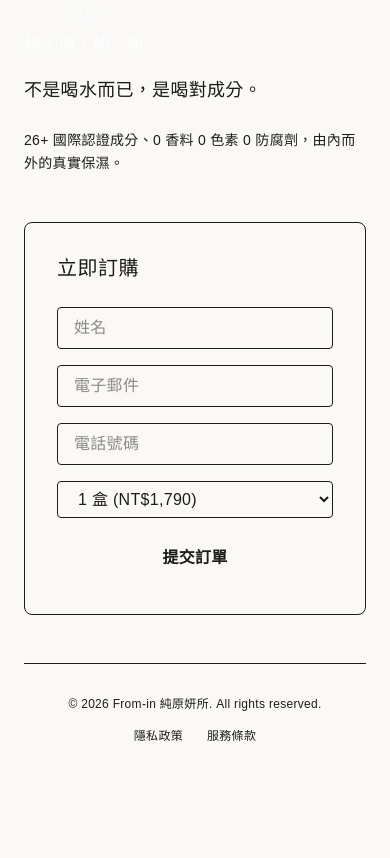
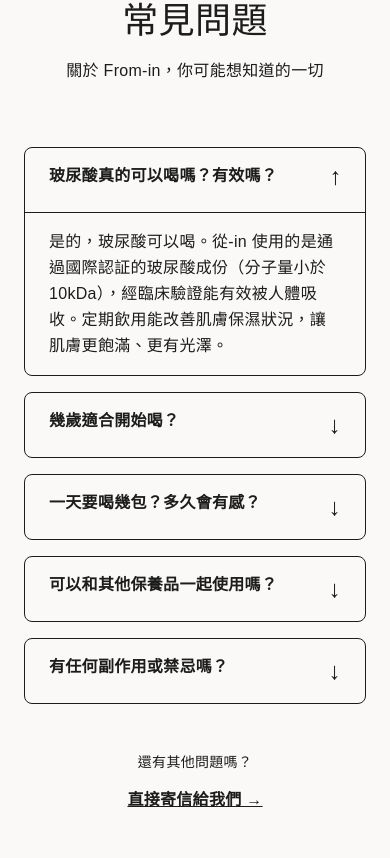
Before and after one commit to flomiocean-hub/from-in, a Next.js app: page / in a window 390 px wide. Shown: the part 3966-4824 px from the top of the page. Before the commit the page ends 4774 px from the top, so only its background shows below. Built offline with nearby package versions, Linux system fonts and the light colour scheme.

Commit message:
feat: add FAQ section with 5 common questions

```diff
--- a/app/page.tsx
+++ b/app/page.tsx
@@ -3,6 +3,7 @@ import HeroSection from "@/components/HeroSection";
 import BrandBeliefSection from "@/components/BrandBeliefSection";
 import ProductSection from "@/components/ProductSection";
 import IngredientsSection from "@/components/IngredientsSection";
+import FAQSection from "@/components/FAQSection";
 import Footer from "@/components/Footer";
 
 export default function Home() {
@@ -14,6 +15,7 @@ export default function Home() {
         <BrandBeliefSection />
         <ProductSection />
         <IngredientsSection />
+        <FAQSection />
       </main>
       <Footer />
     </div>
--- /dev/null
+++ b/components/FAQSection.tsx
@@ -0,0 +1,111 @@
+'use client'
+
+import { useState } from 'react'
+import { motion } from 'framer-motion'
+
+export default function FAQSection() {
+  const [openFaq, setOpenFaq] = useState<number | null>(0)
+
+  const faqs = [
+    {
+      q: '玻尿酸真的可以喝嗎？有效嗎？',
+      a: '是的，玻尿酸可以喝。從-in 使用的是通過國際認証的玻尿酸成份（分子量小於10kDa），經臨床驗證能有效被人體吸收。定期飲用能改善肌膚保濕狀況，讓肌膚更飽滿、更有光澤。',
+    },
+    {
+      q: '幾歲適合開始喝？',
+      a: '18 歲以上都適合喝。特別推薦給：經常熬夜、對著螢幕工作的人；常吹冷氣、日曬者；追求肌膚飽水度的年輕上班族；以及想維持肌膚彈性的成熟肌膚人士。',
+    },
+    {
+      q: '一天要喝幾包？多久會有感？',
+      a: '建議每天喝 1–2 包（早晚各一包）。大多數使用者在 2–4 週內能感受到肌膚飽水度提升，4–8 週後效果更明顯（因人而異）。持續飲用效果更佳。',
+    },
+    {
+      q: '可以和其他保養品一起使用嗎？',
+      a: '可以。From-in 是內服玻尿酸飲品，與外用保養品互補。建議配合日常保濕乳液、精華液一起使用，由內而外雙重補水效果更好。',
+    },
+    {
+      q: '有任何副作用或禁忌嗎？',
+      a: '從-in 採用純淨配方，無香料、無色素、無防腐劑。一般無副作用，但如果對玻尿酸或任何成分過敏，建議先諮詢醫生。孕婦及哺乳期間建議先詢問醫師。',
+    },
+  ]
+
+  return (
+    <section id="faq" className="py-20 md:py-32 bg-cream">
+      <div className="max-w-4xl mx-auto px-6">
+        <motion.div
+          initial={{ opacity: 0, y: 20 }}
+          whileInView={{ opacity: 1, y: 0 }}
+          transition={{ duration: 0.8 }}
+          className="text-center mb-16"
+        >
+          <h2 className="heading-lg text-dark-gray font-cormorant font-light mb-4">
+            常見問題
+          </h2>
+          <p className="text-mid-gray font-noto-serif-tc">
+            關於 From-in，你可能想知道的一切
+          </p>
+        </motion.div>
+
+        <motion.div
+          initial={{ opacity: 0, y: 20 }}
+          whileInView={{ opacity: 1, y: 0 }}
+          transition={{ duration: 0.8 }}
+          className="space-y-4"
+        >
+          {faqs.map((faq, index) => (
+            <div
+              key={index}
+              className="border border-border-light rounded-lg overflow-hidden hover:border-rose-gold transition-colors duration-300"
+            >
+              <button
+                onClick={() => setOpenFaq(openFaq === index ? null : index)}
+                className="w-full px-6 py-4 flex items-start justify-between gap-4 hover:bg-light-rice transition-colors duration-300"
+              >
+                <span className="text-left text-dark-gray font-semibold font-noto-serif-tc">
+                  {faq.q}
+                </span>
+                <span
+                  className={`text-2xl text-rose-gold flex-shrink-0 transition-transform duration-300 ${
+                    openFaq === index ? 'rotate-180' : ''
+                  }`}
+                >
+                  ↓
+                </span>
+              </button>
+
+              {openFaq === index && (
+                <motion.div
+                  initial={{ opacity: 0, height: 0 }}
+                  animate={{ opacity: 1, height: 'auto' }}
+                  transition={{ duration: 0.3 }}
+                  className="border-t border-border-light bg-light-rice px-6 py-4"
+                >
+                  <p className="text-mid-gray font-noto-serif-tc leading-relaxed">
+                    {faq.a}
+                  </p>
+                </motion.div>
+              )}
+            </div>
+          ))}
+        </motion.div>
+
+        <motion.div
+          initial={{ opacity: 0, y: 20 }}
+          whileInView={{ opacity: 1, y: 0 }}
+          transition={{ duration: 0.8 }}
+          className="mt-12 text-center"
+        >
+          <p className="text-mid-gray text-sm font-noto-serif-tc mb-4">
+            還有其他問題嗎？
+          </p>
+          <a
+            href="mailto:info@from-in.com.tw"
+            className="text-rose-gold hover:text-dark-gray transition-colors duration-300 font-semibold underline"
+          >
+            直接寄信給我們 →
+          </a>
+        </motion.div>
+      </div>
+    </section>
+  )
+}
--- a/components/Navbar.tsx
+++ b/components/Navbar.tsx
@@ -59,6 +59,14 @@ export default function Navbar() {
               成分知識
             </a>
           </li>
+          <li>
+            <a
+              href="#faq"
+              className="hover:text-dark-gray transition-colors duration-300"
+            >
+              常見問題
+            </a>
+          </li>
         </ul>
 
         <a
```
